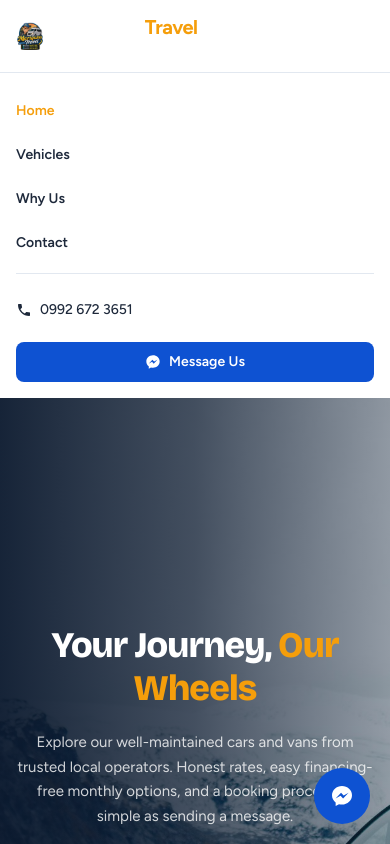
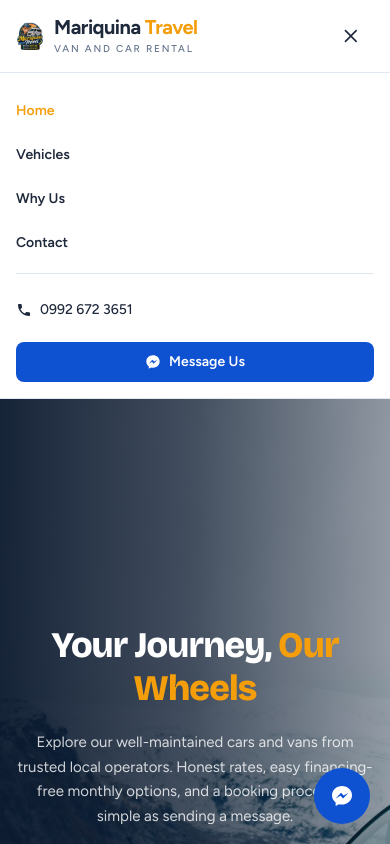
Before and after one commit to percivalmariquina15-sketch/mariquina-travel, a Next.js app: page / in a window 390 px wide. Both pictures are taken after a click on the button "Open menu". Shown: the top 844 px of the page. Built offline with nearby package versions, Linux system fonts and the light colour scheme.

Commit message:
fix: solid header while mobile menu open, one-line hero title on desktop

```diff
--- a/app/components/header.tsx
+++ b/app/components/header.tsx
@@ -100,7 +100,9 @@ export default function Header() {
     <header
       ref={headerRef}
       className={`sticky top-0 z-50 border-b transition-colors duration-300 ${
-        scrolled ? "border-border bg-white" : "border-transparent bg-transparent"
+        menuOpen || scrolled
+          ? "border-border bg-white"
+          : "border-transparent bg-transparent"
       }`}
     >
       <div className="mx-auto flex h-18 max-w-[1200px] items-center justify-between gap-6 px-4 sm:px-6">
@@ -116,7 +118,7 @@ export default function Header() {
             <span className="text-xl font-bold leading-none tracking-tight">
               <span
                 className={`transition-colors ${
-                  scrolled ? "text-ink" : "text-white"
+                  menuOpen || scrolled ? "text-ink" : "text-white"
                 }`}
               >
                 Mariquina
@@ -125,7 +127,7 @@ export default function Header() {
             </span>
             <span
               className={`mt-1 text-[10px] font-medium uppercase tracking-[0.18em] transition-colors ${
-                scrolled ? "text-muted" : "text-white/70"
+                menuOpen || scrolled ? "text-muted" : "text-white/70"
               }`}
             >
               Van and Car Rental
@@ -158,7 +160,7 @@ export default function Header() {
           <a
             href="tel:+639926723651"
             className={`hidden items-center gap-2 text-sm font-medium transition-colors md:flex ${
-              scrolled
+              menuOpen || scrolled
                 ? "text-ink hover:text-primary"
                 : "text-white/85 hover:text-white"
             }`}
@@ -182,7 +184,7 @@ export default function Header() {
             aria-expanded={menuOpen}
             onClick={() => setMenuOpen((open) => !open)}
             className={`flex h-11 w-11 items-center justify-center rounded-lg transition-colors xl:hidden ${
-              scrolled
+              menuOpen || scrolled
                 ? "text-ink hover:bg-fog"
                 : "text-white hover:bg-white/10"
             }`}
@@ -197,7 +199,7 @@ export default function Header() {
       </div>
 
       {menuOpen && (
-        <div className="border-t border-border bg-white xl:hidden">
+        <div className="border-t border-border bg-white text-ink xl:hidden">
           <nav className="mx-auto flex max-w-[1200px] flex-col px-4 py-4 sm:px-6">
             {navLinks.map((link) => (
               <a
--- a/app/components/hero.tsx
+++ b/app/components/hero.tsx
@@ -18,7 +18,7 @@ export default function Hero() {
 
       <div className="relative mx-auto flex min-h-svh max-w-[1200px] items-center justify-center px-4 pt-28 pb-20 sm:px-6">
         <div className="flex max-w-[640px] flex-col items-center text-center">
-          <h1 className="text-4xl font-extrabold leading-[1.2] tracking-tight text-white sm:text-[52px] lg:text-[56px]">
+          <h1 className="text-4xl font-extrabold leading-[1.2] tracking-tight text-white sm:text-[52px] lg:whitespace-nowrap lg:text-[56px]">
             Your Journey,{" "}
             <span className="text-amber">Our Wheels</span>
           </h1>
```
Also changed, not shown: 1 other file (tests, documents, lock files or other folders).
